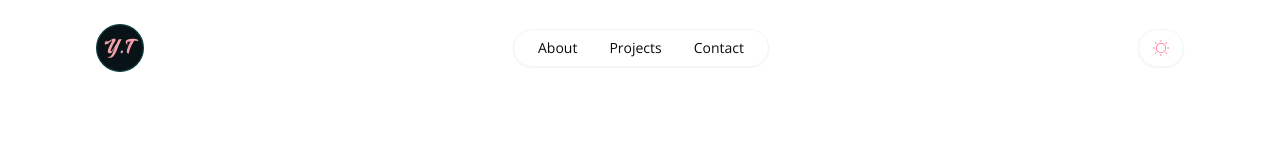
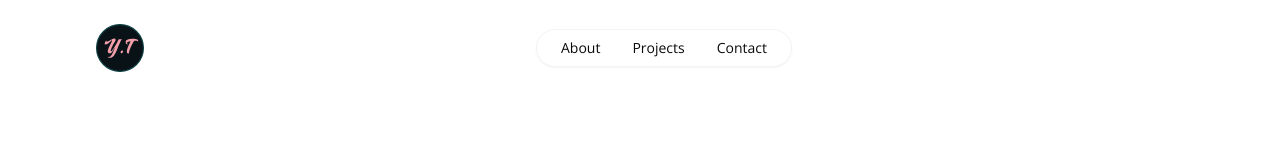
Before and after one commit to yumietzk/my-portfolio, a Next.js app: page / in a window 1280 px wide. Shown: the top 160 px of the page. Built offline with nearby package versions, Linux system fonts and the light colour scheme.

Commit message:
20231204-change color config and remove mode button for now

```diff
--- a/components/header.js
+++ b/components/header.js
@@ -7,7 +7,8 @@ function Header() {
     <header className="flex items-center justify-between px-24">
       <Logo />
       <Navbar />
-      <ModeButton />
+      {/* <ModeButton /> */}
+      <button></button>
     </header>
   );
 }
--- a/components/mode-button.js
+++ b/components/mode-button.js
@@ -6,13 +6,13 @@ function ModeButton() {
 
   return (
     <button
-      className="border border-border-color px-3 py-2 rounded-full shadow-sm"
+      className="border border-border-color-1 px-3 py-2 rounded-full shadow-sm transition duration-300 hover:border-border-color-2"
       onClick={() => setIsDark(!isDark)}
     >
       {isDark ? (
         <CiDark className="h-5 w-5" />
       ) : (
-        <CiLight className="h-5 w-5 text-accent-color-1 hover:text-accent-color-2" />
+        <CiLight className="h-5 w-5 text-accent-color-1 transition duration-300 hover:text-accent-color-2" />
       )}
     </button>
   );
--- a/components/navbar.js
+++ b/components/navbar.js
@@ -2,7 +2,7 @@ import Navigation from "./navigation";
 
 function Navbar() {
   return (
-    <nav className="border border-border-color px-6 py-2 rounded-full shadow-sm">
+    <nav className="border border-border-color-1 px-6 py-2 rounded-full shadow-sm">
       <Navigation type="header" />
     </nav>
   );
--- a/components/work.js
+++ b/components/work.js
@@ -18,8 +18,8 @@ const workData = [
 
 function Work() {
   return (
-    <div className="h-max border border-border-color px-4 py-5 rounded-md shadow-sm">
-      <h3 className="flex items-center pb-4 border-b border-border-color">
+    <div className="h-max border border-border-color-1 px-4 py-5 rounded-md shadow-sm">
+      <h3 className="flex items-center pb-4 border-b border-border-color-1">
         <CiDesktop className="mr-2 h-6 w-6 text-text-color-2" />
         Work
       </h3>
--- a/pages/projects/index.js
+++ b/pages/projects/index.js
@@ -46,7 +46,7 @@ function projects() {
         {projectsData.map((item) => (
           <div
             key={item.title}
-            className="border border-border-color px-5 py-7 rounded-lg shadow-sm"
+            className="border border-border-color-1 px-5 py-7 rounded-lg shadow-sm"
           >
             <div className="inline-block mb-6 w-11 h-11">
               {item.icon ? (
--- a/tailwind.config.js
+++ b/tailwind.config.js
@@ -18,7 +18,8 @@ module.exports = {
         "text-color-3": "#858585",
         "accent-color-1": "#fb7185",
         "accent-color-2": "#f43f5e",
-        "border-color": "#f3f4f6",
+        "border-color-1": "#f3f4f6",
+        "border-color-2": "#e5e7eb",
       },
       fontFamily: {
         sans: ["var(--font-openSans)"],
```
